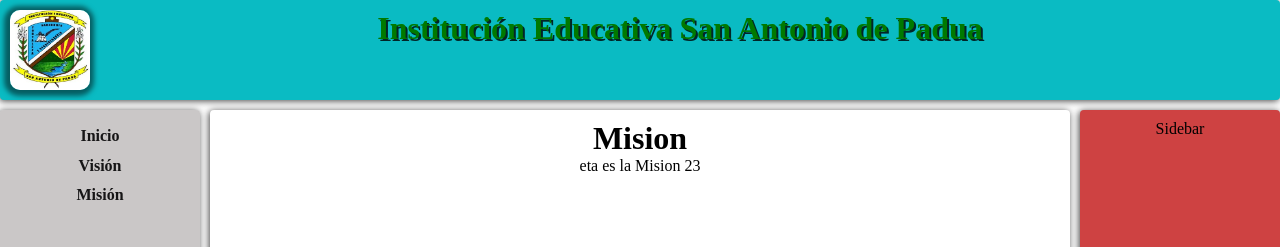
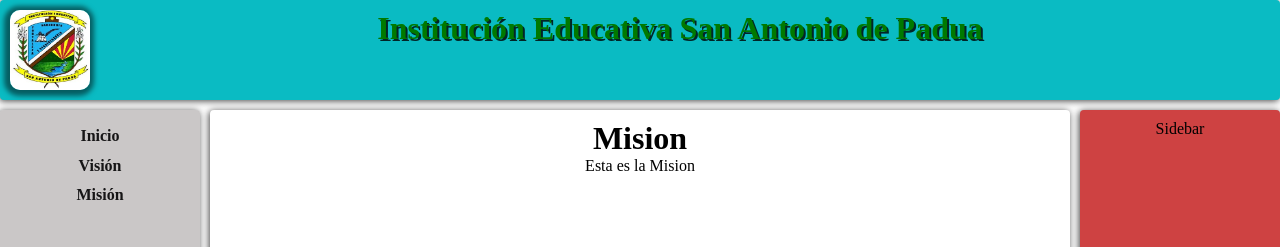
Before and after one commit to Yamidor/webSanAntonio, a React app: page /mission in a window 1280 px wide. Shown: the top 247 px of the page. Built offline with nearby package versions, Linux system fonts and the light colour scheme.

Commit message:
modificacion mision

```diff
--- a/src/containers/Mission.jsx
+++ b/src/containers/Mission.jsx
@@ -3,7 +3,7 @@ const Mission = () => {
     return(
         <div className="container">
             <h1>Mision</h1>
-            <p>eta es la Mision 23</p>
+            <p>Esta es la Mision</p>
         </div>
     )
 
```
